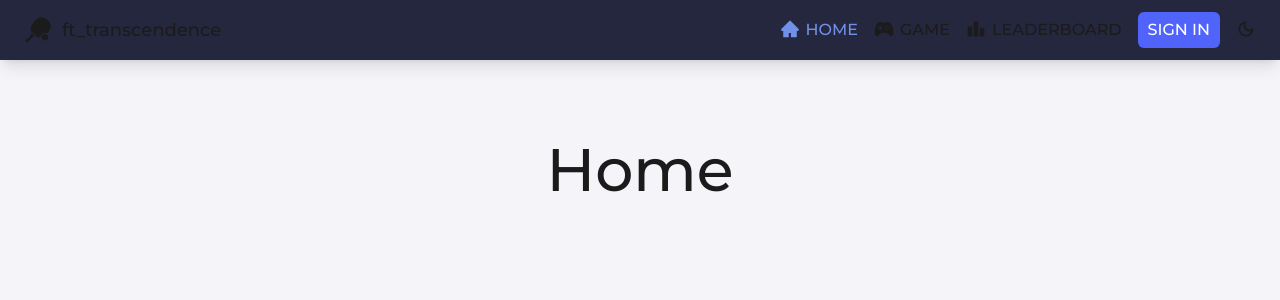
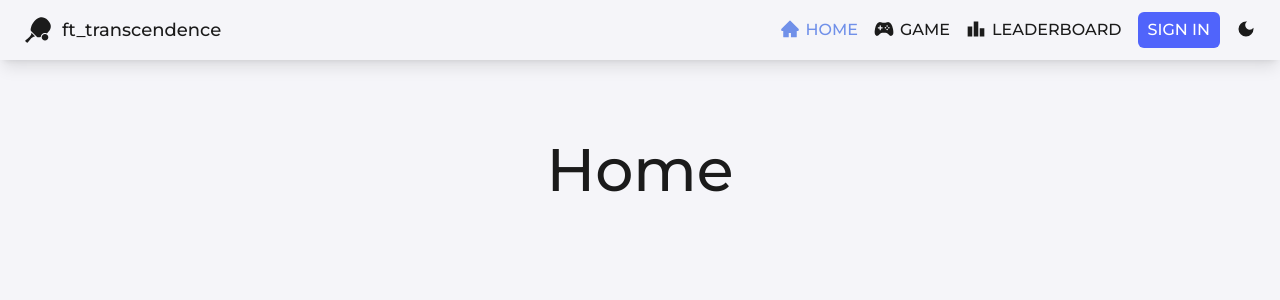
Before and after one commit to fluchtens/42-ft_transcendence, a React (Vite) app in the folder frontend/: page / in a window 1280 px wide. Shown: the top 300 px of the page. Built offline with nearby package versions, Linux system fonts and the light colour scheme; no server answers.

Commit message:
fix toggleTheme logo

```diff
--- a/frontend/src/components/Layout/Header.tsx
+++ b/frontend/src/components/Layout/Header.tsx
@@ -28,7 +28,7 @@ function Header() {
 
   return (
     <>
-      <header className="bg-secondary shadow-lg">
+      <header className="bg-lsecondary dark:bg-secondary shadow-lg">
         <nav className="w-full flex flex-wrap items-center justify-between px-6 py-3">
 
           <div className="flex items-center">
@@ -70,7 +70,7 @@ function Header() {
 
             <li>
               <button onClick={toggleTheme} className="flex items-center">
-                {theme === "dark" ? <MdDarkMode className="w-5 h-5 mb-0.5"/> : <MdOutlineDarkMode className="w-5 h-5 mb-0.5"/>}
+                {theme === "light" ? <MdDarkMode className="w-5 h-5 mb-0.5"/> : <MdOutlineDarkMode className="w-5 h-5 mb-0.5"/>}
               </button>
             </li>
           </ul>
--- a/frontend/tailwind.config.js
+++ b/frontend/tailwind.config.js
@@ -11,9 +11,14 @@ export default {
       colors: {
         'lprimary': '#F5F5F9',
         'primary': '#171930',
+
+        'lsecondary': '#F5F5F9',
         'secondary': '#25273F',
+
         'tertiary': '#7090E9',
+
         'quaternary': '#5064FB',
+
         'ltext': '#1B1B1B',
         'dtext': '#E2E8F0',
       },
```
